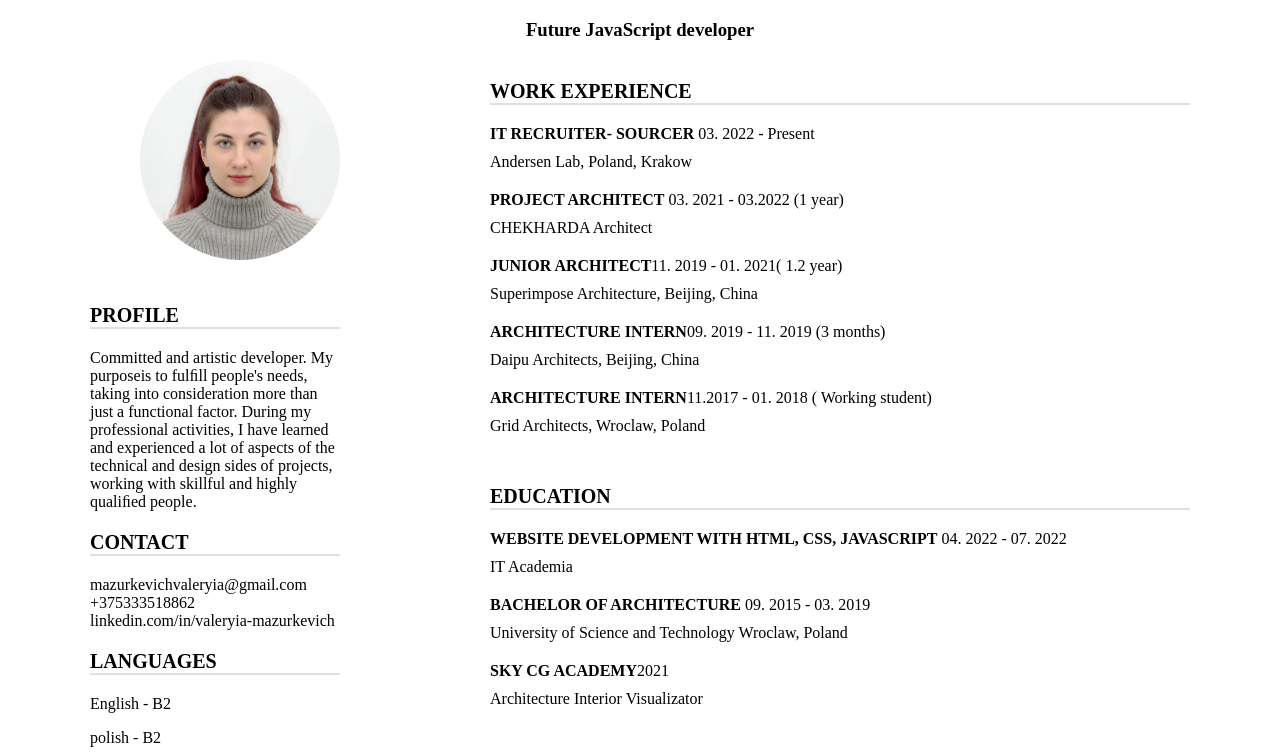
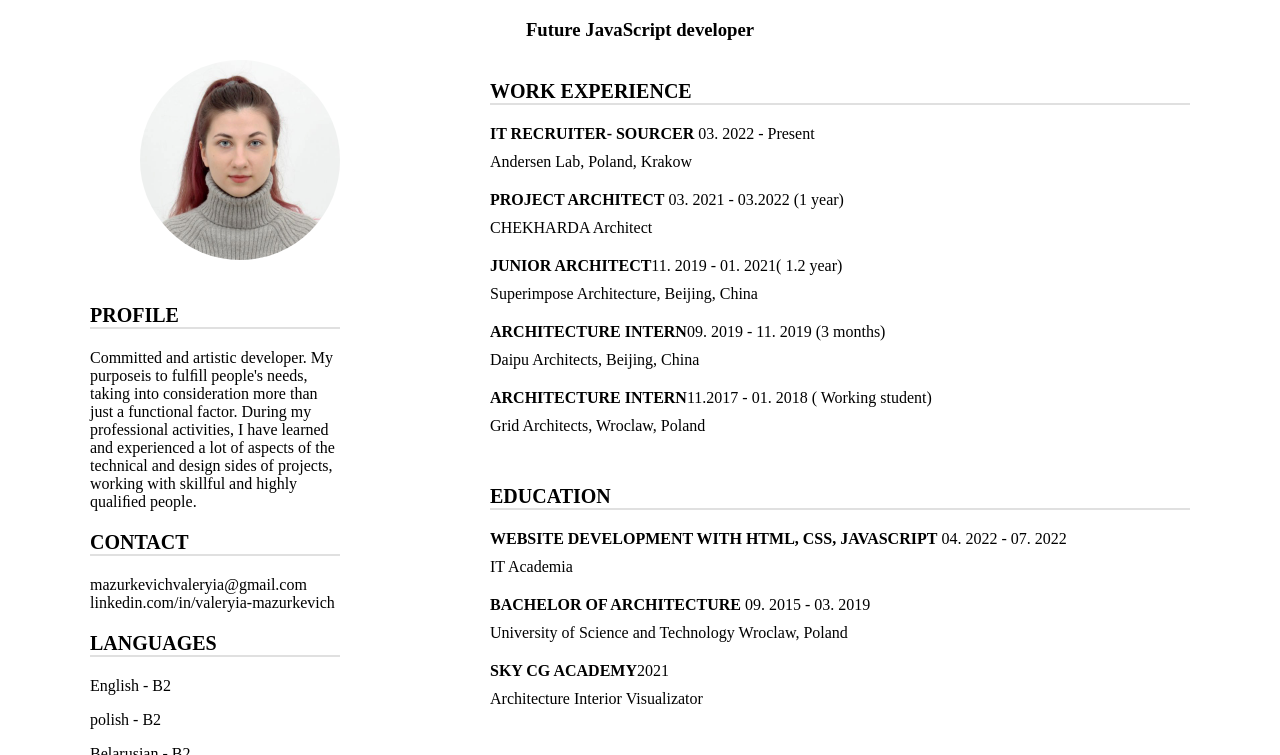
Before and after one commit to ValeryiaMaz/rsschool-cv, a plain HTML site: page index.html in a window 1280 px wide. Shown: the part 61-816 px from the top of the page. Drawn offline with Linux system fonts and the light colour scheme.

Commit message:
refactor: mistake with number fix

```diff
--- a/index.html
+++ b/index.html
@@ -34,7 +34,6 @@
                 <div class="profile-info">Contact</div>
                 <div class="profile-text">
                     <a href="mailto:mazurkevichvaleryia@gmail.com">mazurkevichvaleryia@gmail.com</a> <br>
-                    <a href="tel:+375333518862">+375333518862</a> <br>
                     <a href="linkedin.com/in/valeryia-mazurkevich" class="text-info">linkedin.com/in/valeryia-mazurkevich</a>
                 </div>
                 <div class="profile-info">Languages</div>
```
